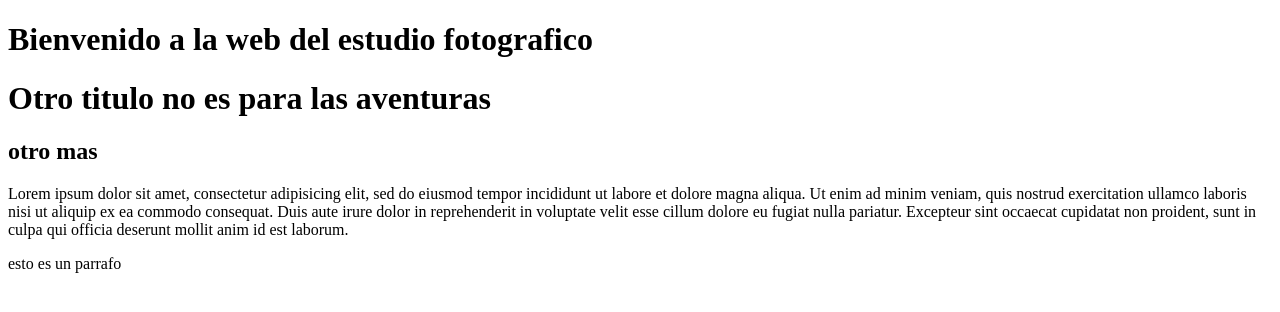
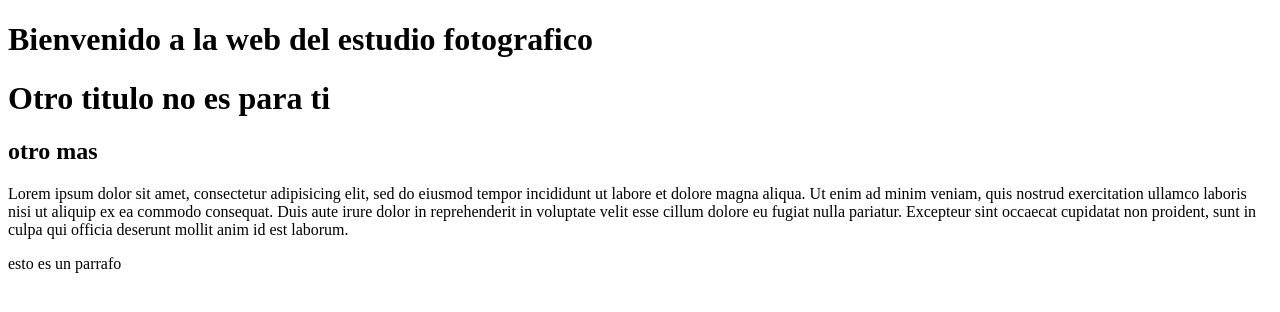
Before and after one commit to nogakhany/pagina-web, a plain HTML site: page index.html in a window 1280 px wide. Drawn offline with Linux system fonts and the light colour scheme.

Commit message:
arreglado
conflicto

```diff
--- a/index.html
+++ b/index.html
@@ -6,7 +6,7 @@
   </head>
   <body>
     <h1> Bienvenido a la web del estudio fotografico</h1>
-    <h1> Otro titulo no es para las aventuras</h1>
+    <h1> Otro titulo no es para ti</h1>
     <h2>otro mas</h2>
      <p>Lorem ipsum dolor sit amet, consectetur adipisicing elit, sed do eiusmod tempor incididunt ut labore et dolore magna aliqua. Ut enim ad minim veniam, quis nostrud exercitation ullamco laboris nisi ut aliquip ex ea commodo consequat. Duis aute irure dolor in reprehenderit in voluptate velit esse cillum dolore eu fugiat nulla pariatur. Excepteur sint occaecat cupidatat non proident, sunt in culpa qui officia deserunt mollit anim id est laborum.</p>
      <p> esto es un parrafo</p>
```
